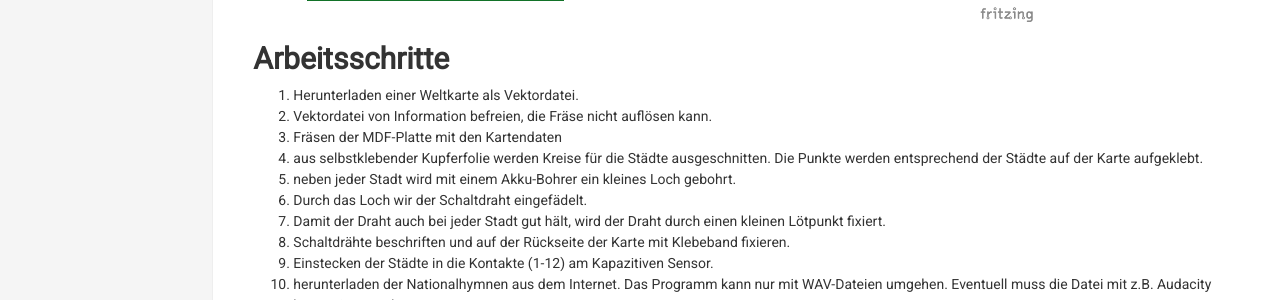
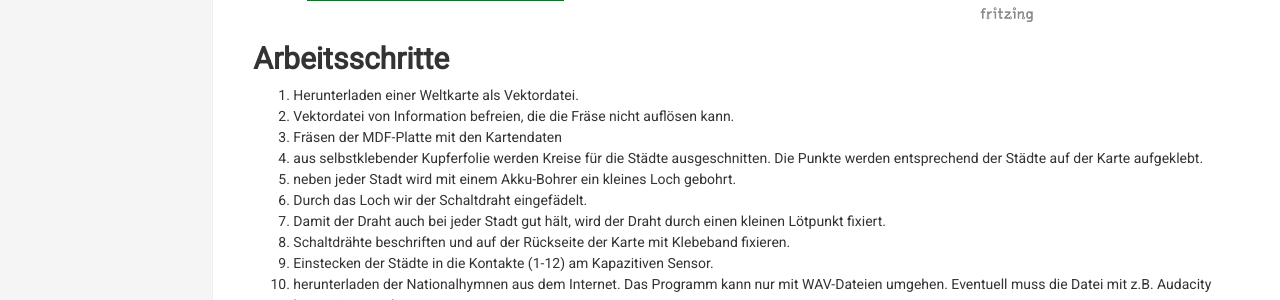
Before and after one commit to vcp-scoutlab/vcp-scoutlab.github.io, a Jekyll site: the page built from scoutlab-2017/travel_the_world/trave_the_world.md, in a window 1280 px wide and 900 px high, scrolled down 1633 px. Shown: the part 152-452 px from the top of the window. Built offline with Jekyll 4.4.1, drawn with Linux system fonts in a browser that asks for light colours.

Commit message:
fehlendes "die" eingefügt

```diff
--- a/scoutlab-2017/travel_the_world/trave_the_world.md
+++ b/scoutlab-2017/travel_the_world/trave_the_world.md
@@ -37,7 +37,7 @@ Für die Umsetzung: Pfadfinder*innen // Ranger/Rover
 
 ## Arbeitsschritte
 1. Herunterladen einer Weltkarte als Vektordatei.
-2. Vektordatei von Information befreien, die Fräse nicht auflösen kann.
+2. Vektordatei von Information befreien, die die Fräse nicht auflösen kann.
 3. Fräsen der MDF-Platte mit den Kartendaten
 4. aus selbstklebender Kupferfolie werden Kreise für die Städte ausgeschnitten. Die Punkte werden entsprechend der Städte auf der Karte aufgeklebt.
 5. neben jeder Stadt wird mit einem Akku-Bohrer ein kleines Loch gebohrt.
```
